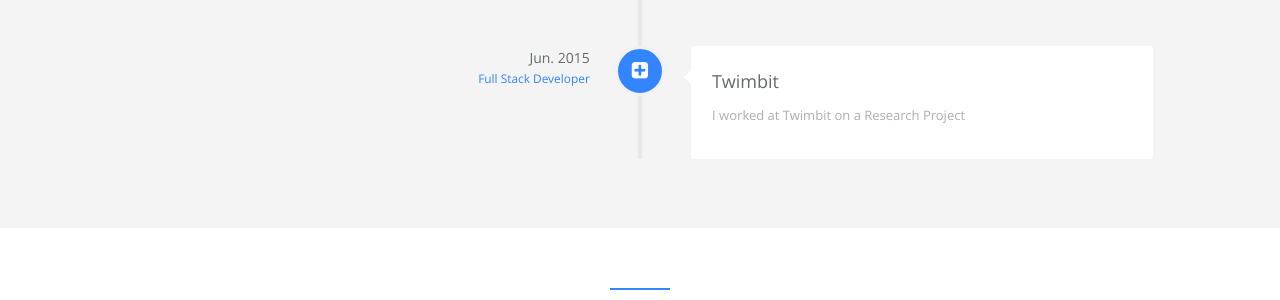
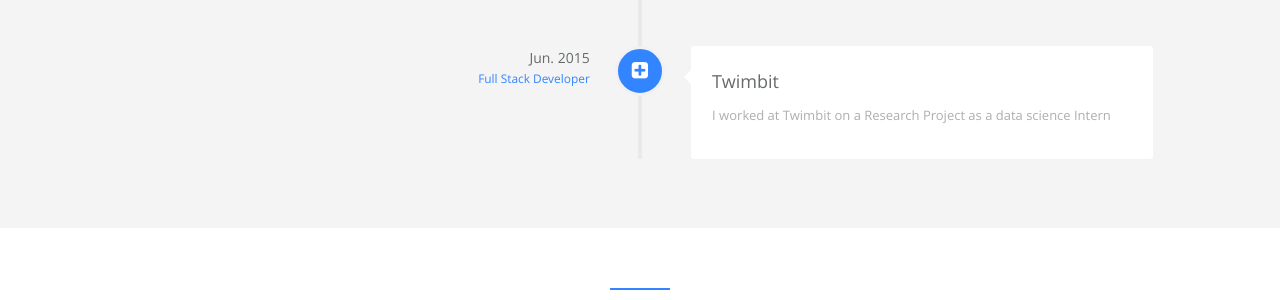
Before and after one commit to mounicarajput/modern-whale, a Jekyll site: the page built from index.html, in a window 1280 px wide and 900 px high, scrolled down 1041 px. Shown: the part 154-454 px from the top of the window. Built offline with Jekyll 4.4.1, drawn with Linux system fonts in a browser that asks for light colours.

Commit message:
careers.yml: updated detail in desc

```diff
--- a/_data/index/careers.yml
+++ b/_data/index/careers.yml
@@ -16,7 +16,7 @@
     detail: Twimbit
     i18n: company_b
   desc:
-    detail: I worked at Twimbit on a Research Project
+    detail: I worked at Twimbit on a Research Project as a data science Intern
     i18n: company_b_desc
   date:
     detail: Jun. 2015
```
